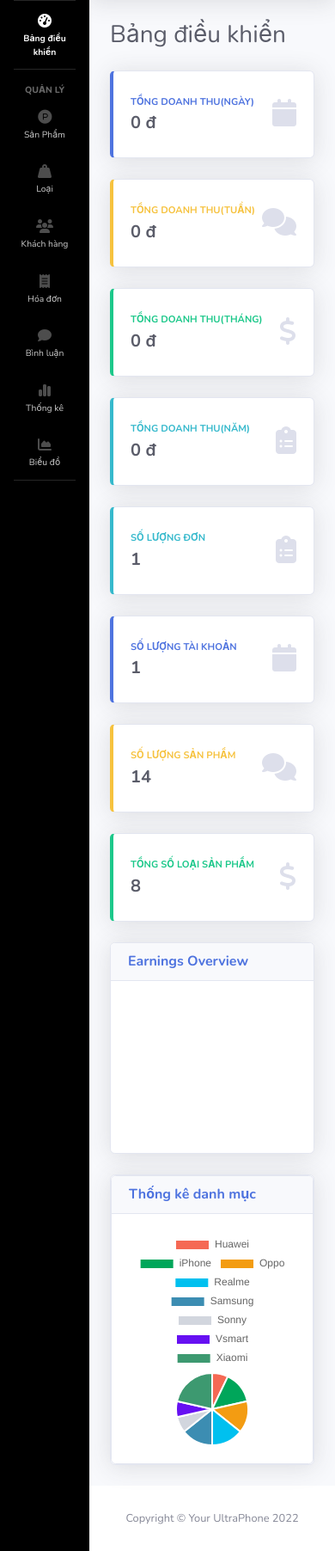
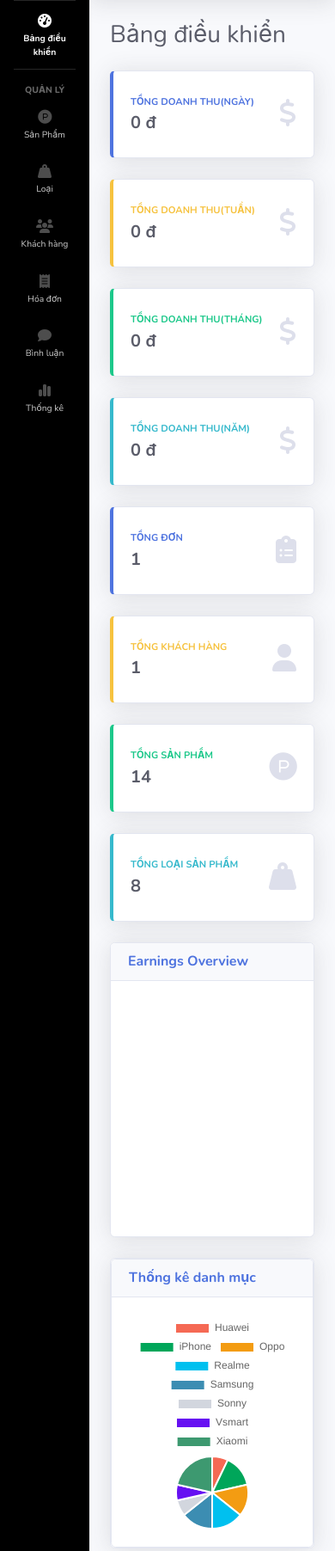
Before and after one commit to Ctuanphuong/duan1-ultraphone, a PHP site: page /admin/index.php in a window 390 px wide. Shown: the part 70-1874 px from the top of the page at 86% size. Run offline with PHP 8.4, Linux system fonts and the light colour scheme; the visitor is signed in with stand-in values (Sample User, id 1); data comes from the database, SQL or seed files in the repository; some libraries are stand-ins or nearby versions.

Commit message:
update 1 số chỗ

```diff
--- a/admin/view/dashboard.php
+++ b/admin/view/dashboard.php
@@ -32,7 +32,7 @@ $ds_loai = loadall_loai(); ?>
                                     <div class="h5 mb-0 font-weight-bold text-gray-800"><?= number_format(ngay())  ?> đ</div>
                                 </div>
                                 <div class="col-auto">
-                                    <i class="fas fa-calendar fa-2x text-gray-300"></i>
+                                    <i class="fas fa-dollar-sign fa-2x text-gray-300"></i>
                                 </div>
                             </div>
                         </div>
@@ -50,7 +50,7 @@ $ds_loai = loadall_loai(); ?>
                                     <div class="h5 mb-0 font-weight-bold text-gray-800"><?= number_format(tuan())  ?> đ</div>
                                 </div>
                                 <div class="col-auto">
-                                    <i class="fas fa-comments fa-2x text-gray-300"></i>
+                                    <i class="fas fa-dollar-sign fa-2x text-gray-300"></i>
                                 </div>
                             </div>
                         </div>
@@ -84,15 +84,10 @@ $ds_loai = loadall_loai(); ?>
                                         <div class="col-auto">
                                             <div class="h5 mb-0 mr-3 font-weight-bold text-gray-800"><?= number_format(nam())  ?> đ</div>
                                         </div>
-                                        <!-- <div class="col">
-                                            <div class="progress progress-sm mr-2">
-                                                <div class="progress-bar bg-info" role="progressbar" style="width: 50%" aria-valuenow="50" aria-valuemin="0" aria-valuemax="100"></div>
-                                            </div>
-                                        </div> -->
                                     </div>
                                 </div>
                                 <div class="col-auto">
-                                    <i class="fas fa-clipboard-list fa-2x text-gray-300"></i>
+                                    <i class="fas fa-dollar-sign fa-2x text-gray-300"></i>
                                 </div>
                             </div>
                         </div>
@@ -100,11 +95,11 @@ $ds_loai = loadall_loai(); ?>
                 </div>
                 <!-- Earnings (Monthly) Card Example -->
                 <div class="col-xl-3 col-md-6 mb-4">
-                    <div class="card border-left-info shadow h-100 py-2">
+                    <div class="card border-left-primary shadow h-100 py-2">
                         <div class="card-body">
                             <div class="row no-gutters align-items-center">
                                 <div class="col mr-2">
-                                    <div class="text-xs font-weight-bold text-info text-uppercase mb-1">Số lượng đơn</div>
+                                    <div class="text-xs font-weight-bold text-primary text-uppercase mb-1">Tổng đơn</div>
                                     <div class="row no-gutters align-items-center">
                                         <div class="col-auto">
                                             <div class="h5 mb-0 mr-3 font-weight-bold text-gray-800"><?= count($listbill) ?></div>
@@ -126,32 +121,16 @@ $ds_loai = loadall_loai(); ?>
 
                 <!-- Pending Requests Card Example -->
                 <div class="col-xl-3 col-md-6 mb-4">
-                    <div class="card border-left-primary shadow h-100 py-2">
+                    <div class="card border-left-warning shadow h-100 py-2">
                         <div class="card-body">
                             <div class="row no-gutters align-items-center">
                                 <div class="col mr-2">
-                                    <div class="text-xs font-weight-bold text-primary text-uppercase mb-1">Số lượng tài khoản</div>
+                                    <div class="text-xs font-weight-bold text-warning text-uppercase mb-1">Tổng khách hàng</div>
 
                                     <div class="h5 mb-0 font-weight-bold text-gray-800"><?= count($listuser); ?></div>
                                 </div>
                                 <div class="col-auto">
-                                    <i class="fas fa-calendar fa-2x text-gray-300"></i>
-                                </div>
-                            </div>
-                        </div>
-                    </div>
-                </div>
-                <!-- Pending Requests Card Example -->
-                <div class="col-xl-3 col-md-6 mb-4">
-                    <div class="card border-left-warning shadow h-100 py-2">
-                        <div class="card-body">
-                            <div class="row no-gutters align-items-center">
-                                <div class="col mr-2">
-                                    <div class="text-xs font-weight-bold text-warning text-uppercase mb-1">Số lượng sản phẩm</div>
-                                    <div class="h5 mb-0 font-weight-bold text-gray-800"><?= count($listpro) ?></div>
-                                </div>
-                                <div class="col-auto">
-                                    <i class="fas fa-comments fa-2x text-gray-300"></i>
+                                    <i class="fas fa-solid fa-user fa-2x text-gray-300"></i>
                                 </div>
                             </div>
                         </div>
@@ -163,11 +142,27 @@ $ds_loai = loadall_loai(); ?>
                         <div class="card-body">
                             <div class="row no-gutters align-items-center">
                                 <div class="col mr-2">
-                                    <div class="text-xs font-weight-bold text-success text-uppercase mb-1">Tổng số loại sản phẩm</div>
+                                    <div class="text-xs font-weight-bold text-success text-uppercase mb-1">Tổng sản phẩm</div>
+                                    <div class="h5 mb-0 font-weight-bold text-gray-800"><?= count($listpro) ?></div>
+                                </div>
+                                <div class="col-auto">
+                                    <i class="fas fa-brands fa-product-hunt fa-2x text-gray-300"></i>
+                                </div>
+                            </div>
+                        </div>
+                    </div>
+                </div>
+                <!-- Pending Requests Card Example -->
+                <div class="col-xl-3 col-md-6 mb-4">
+                    <div class="card border-left-info shadow h-100 py-2">
+                        <div class="card-body">
+                            <div class="row no-gutters align-items-center">
+                                <div class="col mr-2">
+                                    <div class="text-xs font-weight-bold text-info text-uppercase mb-1">Tổng loại sản phẩm</div>
                                     <div class="h5 mb-0 font-weight-bold text-gray-800"><?= count($ds_loai) ?></div>
                                 </div>
                                 <div class="col-auto">
-                                    <i class="fas fa-dollar-sign fa-2x text-gray-300"></i>
+                                    <i class="fas fa-solid fa-weight-hanging fa-2x text-gray-300"></i>
                                 </div>
                             </div>
                         </div>
@@ -190,12 +185,87 @@ $ds_loai = loadall_loai(); ?>
                         </div>
                         <!-- Card Body -->
                         <div class="card-body">
-                            <div class="chart-area">
-                                <canvas id="myAreaChart"></canvas>
+                            <div class="chart">
+                                <canvas id="lineChart" style="min-height: 250px; height: 250px; max-height: 250px; max-width: 100%;"></canvas>
                             </div>
                         </div>
                     </div>
                 </div>
+                <script type="text/javascript">
+                    $(function() {
+
+                        var areaChartCanvas = $('#areaChart').get(0).getContext('2d')
+
+                        var areaChartData = {
+                            labels: ['January', 'February', 'March', 'April', 'May', 'June', 'July'],
+                            datasets: [{
+                                label: 'Digital Goods',
+                                backgroundColor: 'rgba(60,141,188,0.9)',
+                                borderColor: 'rgba(60,141,188,0.8)',
+                                pointRadius: false,
+                                pointColor: '#3b8bba',
+                                pointStrokeColor: 'rgba(60,141,188,1)',
+                                pointHighlightFill: '#fff',
+                                pointHighlightStroke: 'rgba(60,141,188,1)',
+                                data: [28, 48, 40, 19, 86, 27, 90]
+                            }, {
+                                label: 'Electronics',
+                                backgroundColor: 'rgba(210, 214, 222, 1)',
+                                borderColor: 'rgba(210, 214, 222, 1)',
+                                pointRadius: false,
+                                pointColor: 'rgba(210, 214, 222, 1)',
+                                pointStrokeColor: '#c1c7d1',
+                                pointHighlightFill: '#fff',
+                                pointHighlightStroke: 'rgba(220,220,220,1)',
+                                data: [65, 59, 80, 81, 56, 55, 40]
+                            }, ]
+                        }
+
+                        var areaChartOptions = {
+                            maintainAspectRatio: false,
+                            responsive: true,
+                            legend: {
+                                display: false
+                            },
+                            scales: {
+                                xAxes: [{
+                                    gridLines: {
+                                        display: false,
+                                    }
+                                }],
+                                yAxes: [{
+                                    gridLines: {
+                                        display: false,
+                                    }
+                                }]
+                            }
+                        }
+
+                        // This will get the first returned node in the jQuery collection.
+                        new Chart(areaChartCanvas, {
+                            type: 'line',
+                            data: areaChartData,
+                            options: areaChartOptions
+                        })
+
+                        //-------------
+                        //- LINE CHART -
+                        //--------------
+                        var lineChartCanvas = $('#lineChart').get(0).getContext('2d')
+                        var lineChartOptions = $.extend(true, {}, areaChartOptions)
+                        var lineChartData = $.extend(true, {}, areaChartData)
+                        lineChartData.datasets[0].fill = false;
+                        lineChartData.datasets[1].fill = false;
+                        lineChartOptions.datasetFill = false
+
+                        var lineChart = new Chart(lineChartCanvas, {
+                            type: 'line',
+                            data: lineChartData,
+                            options: lineChartOptions
+                        })
+
+                    })
+                </script>
 
                 <!-- Pie Chart -->
                 <div class="col-xl-4 col-lg-5">
@@ -209,8 +279,7 @@ $ds_loai = loadall_loai(); ?>
                             </div>
                             <!-- /.card-body -->
                         </div>
-                        <script type="text/javascript" src="view/assets/js/Chart.min.js"></script>
-                        <script type="text/javascript" src="view/assets/js/jquery.min.js"></script>
+
 
                         <script type="text/javascript">
                             <?php $all = thonngke();
--- a/admin/view/header.php
+++ b/admin/view/header.php
@@ -21,5 +21,6 @@
   <link rel="stylesheet" type="text/css" href="view/assets/css/jquery.dataTables.css">
   <script type="text/javascript" charset="utf8" src="view/assets/js/jquery-1.7.1.min.js"></script>
   <script src="//cdn.ckeditor.com/4.20.0/standard/ckeditor.js"></script>
-
+  <script type="text/javascript" src="view/assets/js/Chart.min.js"></script>
+  <script type="text/javascript" src="view/assets/js/jquery.min.js"></script>
 </head>
--- a/admin/view/list_bill.php
+++ b/admin/view/list_bill.php
@@ -86,8 +86,9 @@
 
                                             <td class="text-center">
                                                 <a type="button" href="index.php?act=edit_bill&idbill=<?= $bill['id_bill'] ?>" class="btn btn-warning"><i class="fas fa-edit"></i>
-                                                    <span>Sửa</span></a>
+                                                    </a>
                                                 <a href="index.php?act=billdetail&idbill=<?= $bill['id_bill'] ?>" class="btn btn-success"><i class="fa-solid fa-circle-info"></i> </a>
+                                                <button onClick="window.print()" class="btn btn-danger"><i class="fa-solid fa-print"></i></button>
                                             </td>
                                         </tr>
                                     <?php $i++;
--- a/admin/view/nav.php
+++ b/admin/view/nav.php
@@ -91,52 +91,10 @@
             <span>Thống kê</span></a>
     </li>
 
-    <li class="nav-item">
+    <!-- <li class="nav-item">
         <a class="nav-link" href="">
             <i class="fas fa-fw fa-chart-area"></i>
             <span>Biểu đồ</span></a>
-    </li>
-
-    <!-- Divider -->
-    <hr class="sidebar-divider">
-
-    <!-- Heading -->
-    <!-- <div class="sidebar-heading">
-        SETTING
-    </div> -->
-
-    <!-- Nav Item - Pages Collapse Menu -->
-    <!-- <li class="nav-item">
-        <a class="nav-link collapsed" href="#" data-toggle="collapse" data-target="#collapsePages" aria-expanded="true" aria-controls="collapsePages">
-            <i class="fas fa-fw fa-folder"></i>
-            <span>Pages</span>
-        </a>
-        <div id="collapsePages" class="collapse" aria-labelledby="headingPages" data-parent="#accordionSidebar">
-            <div class="bg-white py-2 collapse-inner rounded">
-                <h6 class="collapse-header">Login Screens:</h6>
-                <a class="collapse-item" href="login.html">Login</a>
-                <a class="collapse-item" href="register.html">Register</a>
-                <a class="collapse-item" href="forgot-password.html">Forgot Password</a>
-                <div class="collapse-divider"></div>
-                <h6 class="collapse-header">Other Pages:</h6>
-                <a class="collapse-item" href="404.html">404 Page</a>
-                <a class="collapse-item" href="blank.html">Blank Page</a>
-            </div>
-        </div>
-    </li>
-
-     Nav Item - Charts
-    <li class="nav-item">
-        <a class="nav-link" href="charts.html">
-            <i class="fas fa-fw fa-chart-area"></i>
-            <span>Charts</span></a>
-    </li>
-
-     Nav Item - Tables
-    <li class="nav-item">
-        <a class="nav-link" href="tables.html">
-            <i class="fas fa-fw fa-table"></i>
-            <span>Tables</span></a>
     </li> -->
 
     <!-- Divider -->
```
Also changed, not shown: admin/view/list_product.php (+4 -4 lines).
